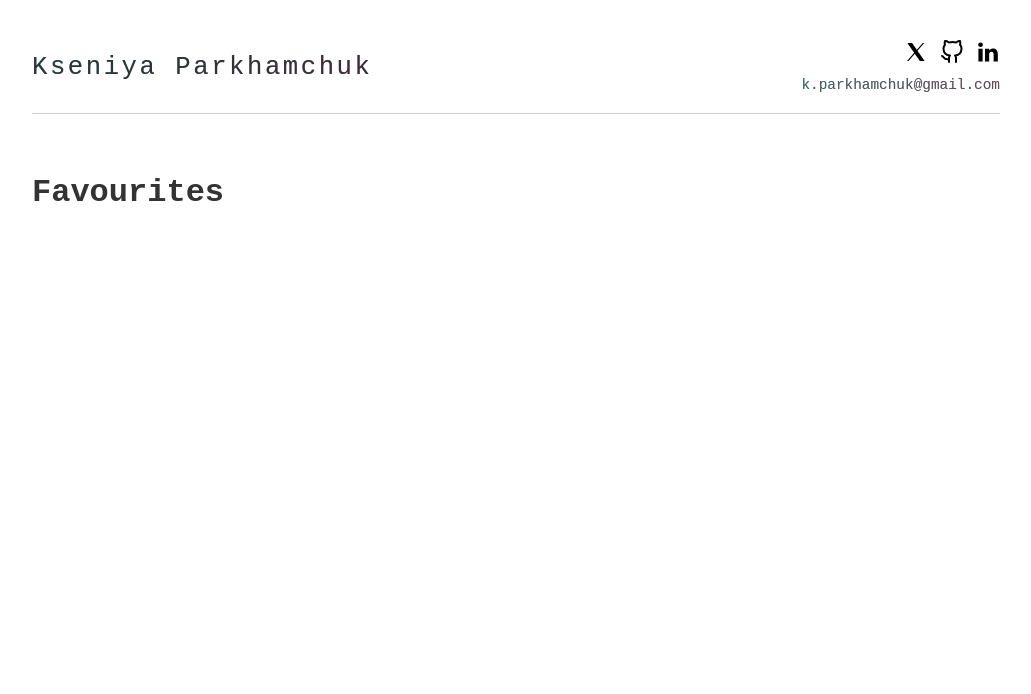
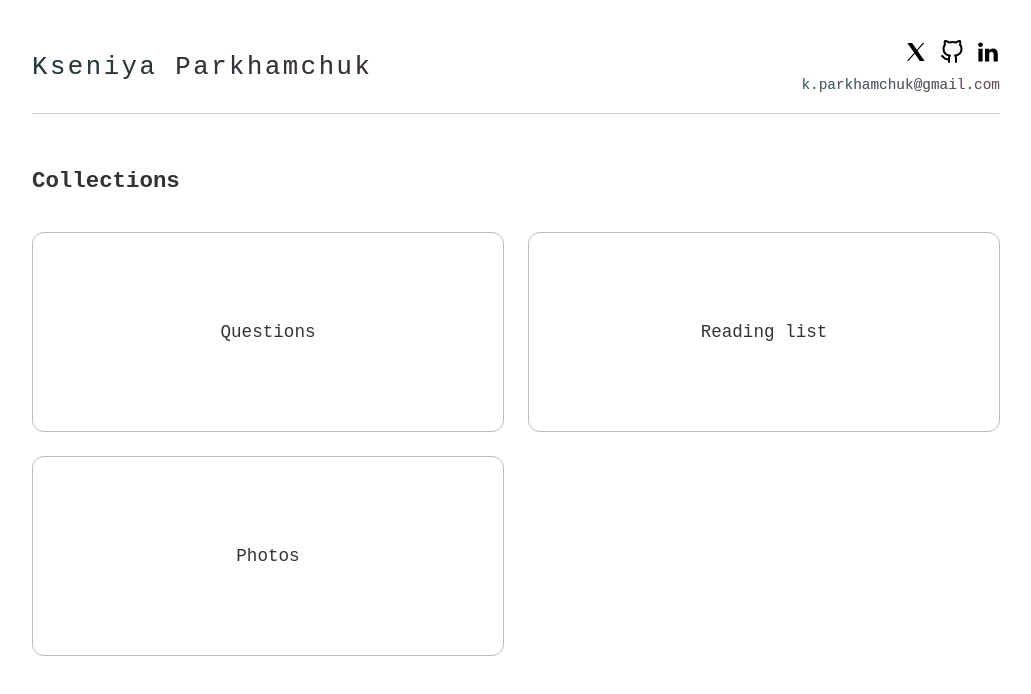
Before and after one commit to KsuParkhamchuk/kseniyaparkhamchuk, a Next.js app: page /favourites in a window 1280 px wide. Shown: the top 694 px of the page, without its empty margins (124-1155 px from the left). Built offline with nearby package versions, Linux system fonts and the light colour scheme.

Commit message:
Fill collection section

```diff
--- /dev/null
+++ b/app/_components/gridBox/GridBox.module.css
@@ -0,0 +1,63 @@
+.gridBox {
+    background-color: #fff;
+    padding: 2rem;
+    border-radius: 12px;
+    border: 1px solid #bbb;
+    transition: transform 0.2s ease-in-out, box-shadow 0.2s ease-in-out, background-color 0.2s ease-in-out;
+    display: flex;
+    align-items: center;
+    justify-content: center;
+    height: 200px;
+    cursor: pointer;
+    text-decoration: none;
+    color: inherit;
+}
+
+.gridBox:hover {
+    transform: translateY(-3px);
+}
+
+.orange:hover {
+    background-color: #FFF2E3;
+}
+
+.blue:hover {
+    background-color: #E3F0FF;
+}
+
+.pink:hover {
+    background-color: #FFE3E8;
+}
+
+.boxTitle {
+    font-size: 1.1em;
+    margin: 0;
+    color: #333;
+    font-weight: 500;
+    text-align: center;
+}
+
+.boxLink {
+    text-decoration: none;
+    color: inherit;
+    display: block;
+    width: 100%;
+    height: 100%;
+}
+
+.boxLink:hover {
+    text-decoration: none;
+    color: inherit;
+}
+
+
+@media (max-width: 600px) {
+    .gridBox {
+        padding: 1.5rem;
+        height: 160px;
+    }
+
+    .boxTitle {
+        font-size: 1em;
+    }
+}
--- /dev/null
+++ b/app/_components/gridBox/GridBox.tsx
@@ -0,0 +1,48 @@
+import React, { useMemo } from "react";
+import Link from "next/link";
+import styles from "./GridBox.module.css";
+
+interface GridBoxProps {
+  title: string;
+  href: string;
+  external?: boolean;
+  className?: string;
+}
+
+const GridBox: React.FC<GridBoxProps> = ({
+  title,
+  href,
+  external = false,
+  className,
+}) => {
+  const hoverColor = useMemo(() => {
+    const colors = ['orange', 'blue', 'pink'];
+    return colors[Math.floor(Math.random() * colors.length)];
+  }, []);
+  const content = (
+    <div className={`${styles.gridBox} ${styles[hoverColor]} ${className || ''}`}>
+      <h3 className={styles.boxTitle}>{title}</h3>
+    </div>
+  );
+
+  if (external) {
+    return (
+      <a
+        href={href}
+        className={styles.boxLink}
+        target="_blank"
+        rel="noopener noreferrer"
+      >
+        {content}
+      </a>
+    );
+  }
+
+  return (
+    <Link href={href} className={styles.boxLink}>
+      {content}
+    </Link>
+  );
+};
+
+export default GridBox;
--- /dev/null
+++ b/app/favourites/page.module.css
@@ -0,0 +1,41 @@
+.container {
+    max-width: 1200px;
+}
+
+.title {
+    font-size: 1.4rem;
+    margin-bottom: 2rem;
+    color: #333;
+    font-weight: 700;
+    text-align: left;
+}
+
+.grid {
+    display: grid;
+    grid-template-columns: 1fr 1fr;
+    gap: 1.5rem;
+    width: 100%;
+}
+
+@media (max-width: 768px) {
+    .container {
+        padding: 1rem;
+    }
+
+    .title {
+        font-size: 2rem;
+        margin-bottom: 1.5rem;
+    }
+
+    .grid {
+        grid-template-columns: 1fr;
+        gap: 1rem;
+    }
+}
+
+@media (max-width: 480px) {
+    .grid {
+        grid-template-columns: 1fr;
+        gap: 0.75rem;
+    }
+}
--- a/app/favourites/page.tsx
+++ b/app/favourites/page.tsx
@@ -1,7 +1,23 @@
+import GridBox from "../_components/gridBox/GridBox";
+import styles from "./page.module.css";
+
 export default function FavouritesPage() {
-    return (
-        <div>
-            <h1>Favourites</h1>
-        </div>
-    )
+  return (
+    <div className={styles.container}>
+      <h2 className={styles.title}>Collections</h2>
+      <div className={styles.grid}>
+        <GridBox
+          title="Questions"
+          href="https://www.notion.so/Questions-raw-271cca051c3a8028adc5f7dfa0d8f7fd?source=copy_link"
+          external={true}
+        />
+        <GridBox
+          title="Reading list"
+          href="https://www.notion.so/17ce6204fb894f3b8fdd63b7ad5e34f6?v=d930275727434031a80a9c89b419f7d0&source=copy_link"
+          external={true}
+        />
+        <GridBox title="Photos" href="/photos" />
+      </div>
+    </div>
+  );
 }
--- a/app/notebook/page.module.css
+++ b/app/notebook/page.module.css
@@ -8,7 +8,6 @@
     font-size: 1.4rem;
     font-weight: 700;
     margin-bottom: 0.5rem;
-    letter-spacing: 0.1em;
 }
 
 .notebookText {
```
